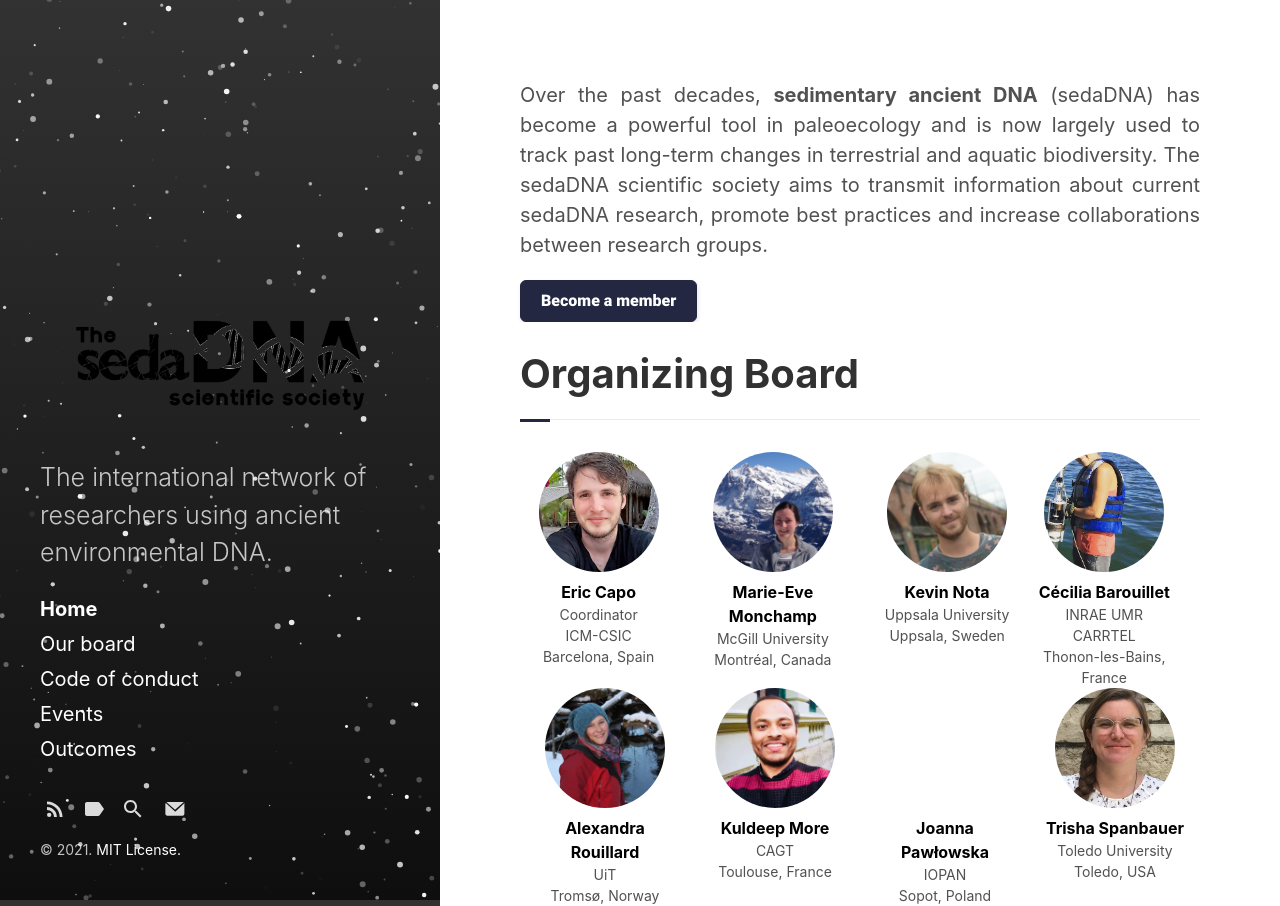
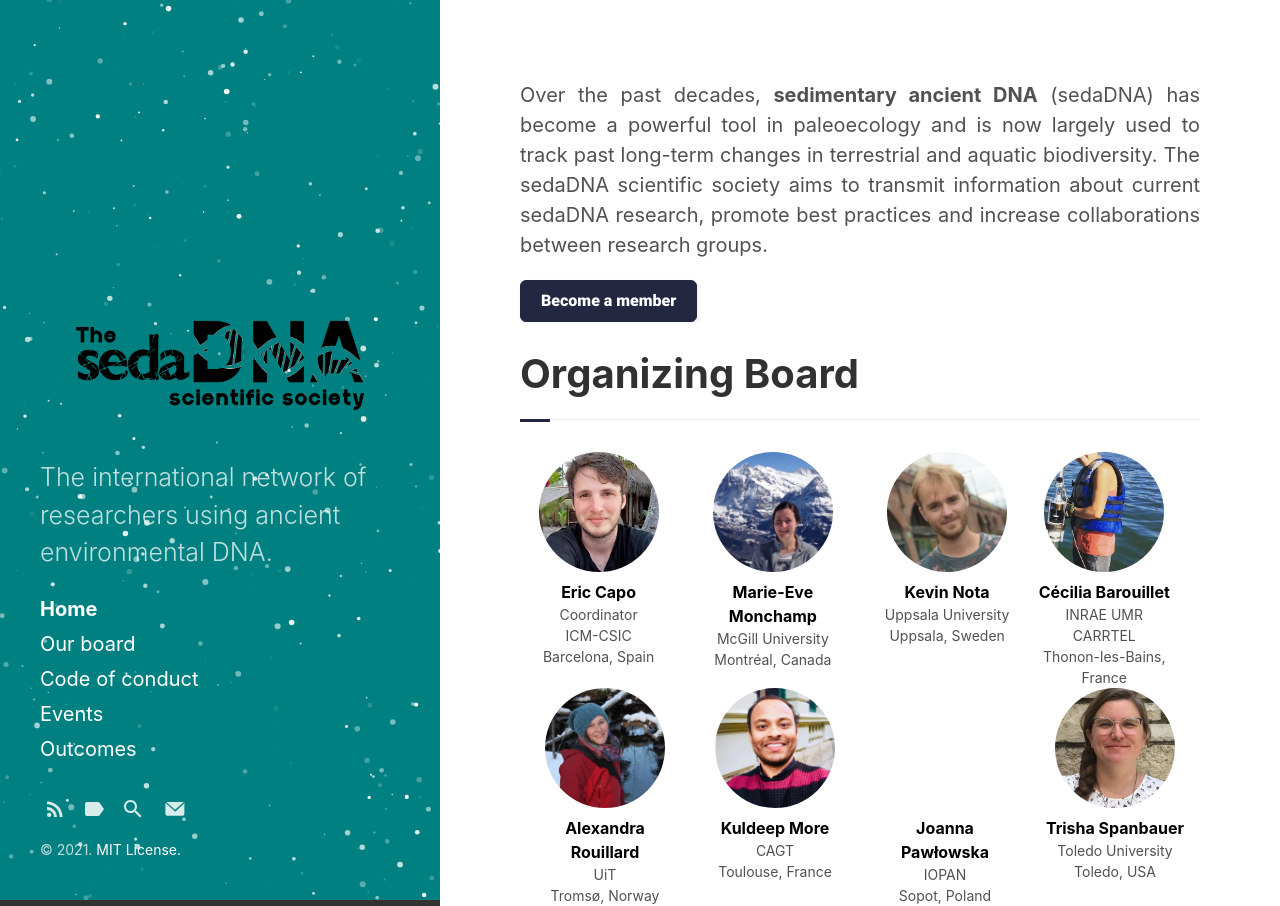
Before and after one commit to sedadna/sedadna.github.io, a Jekyll site: the page built from index.html, in a window 1280 px wide. Built offline with Jekyll 4.4.1, drawn with Linux system fonts in a browser that asks for light colours; the list of posts is cut into pages by our own code.

Commit message:
Update main.scss

```diff
--- a/assets/css/main.scss
+++ b/assets/css/main.scss
@@ -15,7 +15,7 @@ $sidebar-width: 22rem;
   .particles-js-canvas-el {
     position: fixed;
     z-index: -1;
-    background-color: "#008080";
+    background-color:#008080;
   }
 }
 
```
